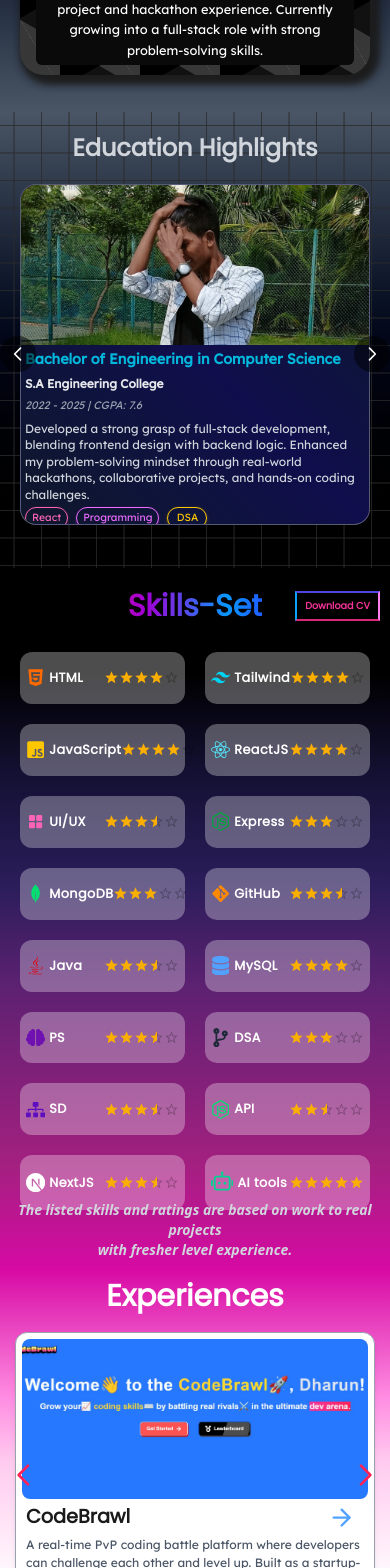
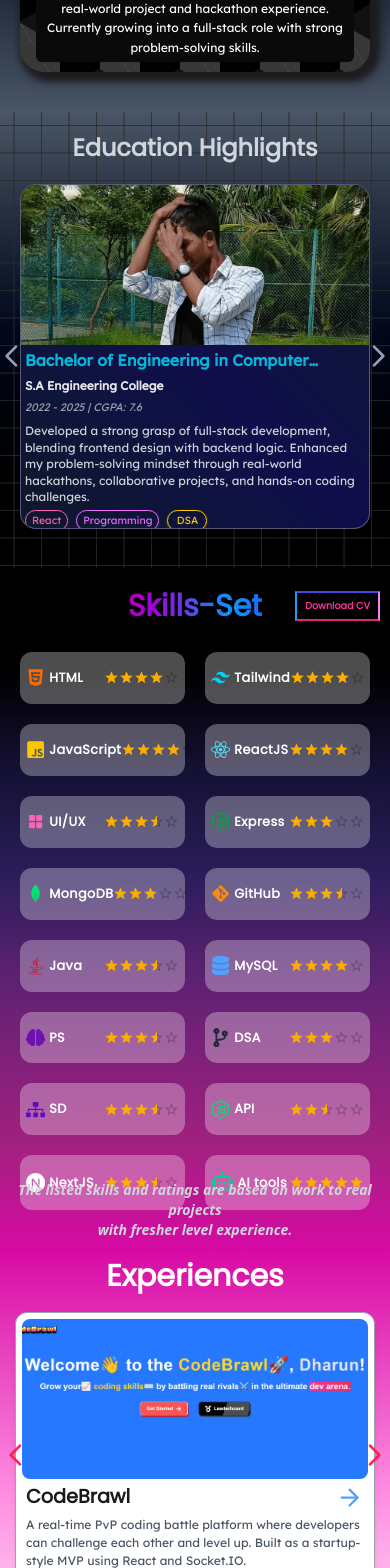
Before and after one commit to Dharunmarsh/Portfolio, a React (Vite) app: page / in a window 390 px wide. Shown: the part 432-2000 px from the top of the page. Built offline with nearby package versions, Linux system fonts and the light colour scheme; a web font is replaced by a local one.

Commit message:
your legendary commit message here

```diff
--- a/src/components/Article.jsx
+++ b/src/components/Article.jsx
@@ -40,7 +40,7 @@ const Article = ({ project }) => {
   return (
     <article className="group w-full
       max-w-[22.5rem] md:max-w-[24rem]
-      lg:max-w-[20rem] xl:max-w-[26rem]
+      lg:max-w-[20rem] xl:max-w-[23rem]
       h-auto rounded-xl p-1.5 border-[1.5px] border-gray-400
       cursor-pointer bg-white shadow-md transition-transform duration-300
       ease-in-out hover:scale-[1.03] hover:shadow-xl">
@@ -48,7 +48,7 @@ const Article = ({ project }) => {
       {/* Image */}
       <div className="w-full relative
         h-[160px] md:h-[160px]
-        lg:h-[150px] xl:h-[190px]
+        lg:h-[150px] xl:h-[170px]
         overflow-hidden rounded-lg bg-gray-50 flex items-center justify-center">
         <img
           loading='lazy'
@@ -62,7 +62,7 @@ const Article = ({ project }) => {
       <div className="flex flex-col gap-1 pt-1 flex-grow">
         <div className="flex justify-between px-1 bg-white items-center">
           <h1 className="text-[1.2rem] font-bold font-poppins text-[#1a1a1a]">{project.title}</h1>
-          <div className="rounded-full mr-2 w-7 h-7 lg:w-10 lg:h-10 text-blue-400 sm:text-black lg:p-1 flex items-center justify-center transition-all duration-500 ease-in-out group-hover:rotate-[-45deg] group-hover:bg-[#ffe6f9]">
+          <div className="rounded-full xl:mr-2 w-7 h-7 lg:w-10 lg:h-10 text-blue-400 sm:text-black lg:p-1 flex items-center justify-center transition-all duration-500 ease-in-out group-hover:rotate-[-45deg] group-hover:bg-[#ffe6f9]">
             <svg
               xmlns="http://www.w3.org/2000/svg"
               width="1.7em"
@@ -80,7 +80,7 @@ const Article = ({ project }) => {
           </div>
         </div>
 
-        <p className="text-[0.759rem] md:text-[0.766rem] lg:text-[0.69rem] xl:text-[0.90rem] text-gray-600 px-1 font-lexend">
+        <p className="text-[0.759rem] md:text-[0.766rem] lg:text-[0.69rem] xl:text-[0.80rem] text-gray-600 px-1 font-lexend">
           {project.summary}
         </p>
 
@@ -150,7 +150,7 @@ export default function ArticleCards() {
       const carousel = document.getElementById("carousell");
       carousel.scrollBy({ left: -carousel.offsetWidth, behavior: "smooth" });
     }}
-    className="absolute left-0 top-1/2 transform -translate-y-1/2 text-rose-500 p-2 rounded-full z-20"
+    className="absolute left-[-8px] top-1/2 transform -translate-y-1/2 text-rose-500 p-2 rounded-full z-20"
     aria-label="Previous"
   >
     <svg xmlns="http://www.w3.org/2000/svg" className="w-8 h-8 sm:w-6 sm:h-6" fill="none" viewBox="0 0 24 24" stroke="currentColor">
@@ -164,7 +164,7 @@ export default function ArticleCards() {
       const carousel = document.getElementById("carousell");
       carousel.scrollBy({ left: carousel.offsetWidth, behavior: "smooth" });
     }}
-    className="absolute right-[1px] top-1/2 transform -translate-y-1/2 hover:bg-black/70 text-rose-500 p-2 rounded-full z-20"
+    className="absolute right-[-8px] top-1/2 transform -translate-y-1/2 hover:bg-black/70 text-rose-500 p-2 rounded-full z-20"
     aria-label="Next"
   >
     <svg xmlns="http://www.w3.org/2000/svg" className="w-8 h-8 sm:w-6 sm:h-6" fill="none" viewBox="0 0 24 24" stroke="currentColor">
@@ -174,13 +174,14 @@ export default function ArticleCards() {
       </div>
 
       {/* Grid for desktop */}
-      <div className="hidden md:grid grid-cols-1 bg-red-600 md:grid-cols-2 lg:grid-cols-3 gap-0 py-2">
+        <div className="max-w-fit md:grid grid-cols-1 rounded md:grid-cols-2 xl:p-5 lg:grid-cols-3 xl:px-2 gap-8 lg:gap-5 xl:gap-10">
         {projectsData.map((project, i) => (
-          <div key={i} ref={addToRefs} className='w-full flex justify-center bg-amber-300 rounded-4xl '>
+          <div key={i} ref={addToRefs} className=' '>
             <Article project={project} />
           </div>
         ))}
       </div>
     </div>
+
   );
 }
--- a/src/components/Education.jsx
+++ b/src/components/Education.jsx
@@ -77,7 +77,7 @@ const AnimatedCard = ({ edu, index }) => {
   return (
     <div
       ref={cardRef}
-      className="max-h-[21.3rem] md:max-h-[22rem] sm:max-h-none aspect-[3/4] sm:aspect-auto flex flex-col md:flex-row w-full max-w-[90vw] sm:max-w-[28rem] md:max-w-[36rem] lg:max-w-[40rem]
+      className="max-h-[21.55rem] md:max-h-[22rem] sm:max-h-none aspect-[3/4] sm:aspect-auto flex flex-col md:flex-row w-full max-w-[90vw] sm:max-w-[28rem] md:max-w-[36rem] lg:max-w-[40rem]
         bg-gradient-to-bl from-[#0f172a] via-[#100d4c] to-[#0f172a] border border-white/30
         rounded-2xl md:rounded-3xl overflow-hidden transition-all duration-200
         hover:shadow-md"
@@ -96,7 +96,7 @@ const AnimatedCard = ({ edu, index }) => {
       {/* Right: Content */}
       <div className="w-full md:w-[65%] relative flex flex-col justify-between px-1 py-1 sm:px-1 md:py-2 md:px-2 gap-1">
         <div className="flex-1 space-y-1 md:space-y-1">
-          <h3 className="text-[0.90rem] font-lexend sm:text-base md:text-[0.93rem] lg:text-[0.99rem] xl:text-base text-cyan-500 font-semibold line-clamp-1">
+          <h3 className="text-[0.99rem] font-lexend sm:text-base md:text-[0.93rem] lg:text-[0.99rem] xl:text-base text-cyan-500 font-semibold line-clamp-1">
             {edu.title}
           </h3>
           <h2 className="text-[0.75rem] font-lexend md:text-xs lg:text-base font-lexend font-semibold text-gray-200 line-clamp-1">
@@ -152,10 +152,10 @@ const Education = () => {
       const carousel = document.getElementById("carousel");
       carousel.scrollBy({ left: -carousel.offsetWidth, behavior: "smooth" });
     }}
-    className="absolute left-0 top-1/2 transform -translate-y-1/2  bg-black/50  text-white p-2 rounded-full z-20"
+    className="absolute left-[-12px] top-1/2 transform -translate-y-1/2  text-slate-400 p-2 rounded-full z-20"
     aria-label="Previous"
   >
-    <svg xmlns="http://www.w3.org/2000/svg" className="w-5 h-5 sm:w-6 sm:h-6" fill="none" viewBox="0 0 24 24" stroke="currentColor">
+    <svg xmlns="http://www.w3.org/2000/svg" className="w-8 h-8 sm:w-6 sm:h-6" fill="none" viewBox="0 0 24 24" stroke="currentColor">
       <path strokeLinecap="round" strokeLinejoin="round" strokeWidth={2} d="M15 19l-7-7 7-7" />
     </svg>
   </button>
@@ -166,10 +166,10 @@ const Education = () => {
       const carousel = document.getElementById("carousel");
       carousel.scrollBy({ left: carousel.offsetWidth, behavior: "smooth" });
     }}
-    className="absolute right-[0px] top-1/2 transform -translate-y-1/2 bg-black/50 hover:bg-black/70 text-white p-2 rounded-full z-20"
+    className="absolute right-[-12px] top-1/2 transform -translate-y-1/2 text-slate-400 p-2 rounded-full z-20"
     aria-label="Next"
   >
-    <svg xmlns="http://www.w3.org/2000/svg" className="w-5 h-5 sm:w-6 sm:h-6" fill="none" viewBox="0 0 24 24" stroke="currentColor">
+    <svg xmlns="http://www.w3.org/2000/svg" className="w-8 h-8 sm:w-6 sm:h-6" fill="none" viewBox="0 0 24 24" stroke="currentColor">
       <path strokeLinecap="round" strokeLinejoin="round" strokeWidth={2} d="M9 5l7 7-7 7" />
     </svg>
   </button>
--- a/src/components/Exp.jsx
+++ b/src/components/Exp.jsx
@@ -5,7 +5,7 @@ export default function Exp() {
     <div className=' light-pink min-h-[40rem] xl:min-h-[45rem]'>
       <div className=''>
         <h1 className='text-3xl lg:text-5xl font-bold  py-2 text-white font-poppins text-center'><span className=''>Experiences</span></h1>
-        <div className=" flex py-0.5 md:p-3 lg:px-1 lg:py-2">
+        <div className=" flex py-0.5 md:p-3 lg:p-3">
           <Article />
         </div>
       </div>
--- a/src/components/Hero.jsx
+++ b/src/components/Hero.jsx
@@ -44,7 +44,7 @@ const Hero = () => {
 
   return (
     <section className="min-h-[30rem] md:min-h-[33rem] lg:min-h-[37rem] xl:min-h-[44.7rem] font-poppins text-white flex items-center sm:px-6 lg:px-12 p-5 bg-gradient-to-b from-black via-slate-950 to-gray-600">
-      <div className="container md:flex-row flex-col-reverse max-h-fit md:min-h-[28rem] lg:min-h-[33rem] xl:min-h-[40rem] flex items-center justify-between gap-0 md:gap-6 lg:gap-8 rounded-3xl mx-auto shadoww bg-opacity-30 p-2 md:px-6 lg:px-10">
+      <div className="container md:flex-row flex-col-reverse max-h-fit md:min-h-[28rem] lg:min-h-[33rem] xl:min-h-[40rem] flex items-center justify-between gap-0 md:gap-6 lg:gap-8 rounded-3xl mx-auto shadoww bg-opacity-30 p-2 md:px-6 lg:px-10 min-w-[80vh">
 
         {/* Text Content */}
         <div className="w-full md:w-3/5 flex flex-col gap-1 lg:gap-4 px-0 sm:px-1 py-0.5 sm:py-6 text-center md:text-left mx-auto md:mx-0">
@@ -59,8 +59,8 @@ const Hero = () => {
             Developer
           </h2>
 
-          <p id="summary" className="text-[0.8rem] opacity-0 md:text-[0.95rem] lg:text-lg xl:text-xl text-white bg-neutral-950 p-1 leading-relaxed font-lexend font-medium max-w-[95%] sm:max-w-[90%] md:translate-y-3 lg:translate-y-5 md:max-w-[37rem] mx-auto md:mx-0 rounded-md">
-            I'm a front-end developer fresher with a solid foundation in HTML, CSS, JavaScript, and React. I build clean, responsive UIs and have real-world project and hackathon experience. Currently growing into a full-stack role with strong problem-solving skills.
+          <p id="summary" className="text-[0.76rem] opacity-0 md:text-[0.95rem] lg:text-lg xl:text-xl text-white bg-neutral-950 p-1 leading-relaxed font-lexend font-medium max-w-[95%] sm:max-w-[90%] md:translate-y-3 lg:translate-y-5 md:max-w-[37rem] mx-auto md:mx-0 rounded-md">
+            I'm a front-end developer fresher with a solid foundation in HTML, CSS, JavaScript, and ReactJS. I build clean, scalable, responsive UIs and have real-world project and hackathon experience. Currently growing into a full-stack role with strong problem-solving skills.
           </p>
         </div>
 
--- a/src/components/Page.jsx
+++ b/src/components/Page.jsx
@@ -5,6 +5,6 @@ export default function Page() {
    <div class="page">
   <div class="margin"></div>
   <h2 className="text-3xl mb-5 select-none font-bold text-pink-500 tracking-wide font-script px-1 pb-1">Note Recap</h2>
-<p className='select-none font- '>While studying CSE, I built a solid foundation in programming and algorithms, then expanded into full stack development. Over time, I discovered my strength in frontend where design meets logic and now focus on creating clean,scalable, responsive web interfaces.</p></div>
+<p className='select-none'>While studying CSE, I built a solid foundation in programming and algorithms, then expanded into full stack development. Over time, I discovered my strength in frontend where design meets logic and now focus on creating clean,scalable, responsive web interfaces.</p></div>
   )
 }
--- a/src/components/Skillbox.css
+++ b/src/components/Skillbox.css
@@ -54,8 +54,8 @@
 /* === Progress Widths with Animation Delay === */
 .skill-per.html { width: 80%; animation-delay: 0.5s; }
 .skill-per.css { width: 30%; animation-delay: 0.5s; }
-.skill-per.javascript { width: 40%; animation-delay: 0.5s; }
-.skill-per.nodejs { width: 70%; animation-delay: 0.5s; }
+.skill-per.javascript { width: 70%; animation-delay: 0.5s; }
+.skill-per.nodejs { width: 60%; animation-delay: 0.5s; }
 
 /* === Keyframes for Animation === */
 @keyframes progress {
--- a/src/components/Skills.jsx
+++ b/src/components/Skills.jsx
@@ -44,7 +44,7 @@ const SkillList = () => {
       {/* Left Column */}
       <div className="w-full lg:w-[65%] xl:w-1/2 h-auto max-w-3xl md:px-6 md:pt-5 lg:px-4 lg:py-1 text-white pb-10 lg:pb-0">
         <div className="w-full flex items-center font-poppins p-2  pt-5 md:pt-1 lg:pb-0 lg:pt-0 lg:px-4">
-          <h1 className="text-3xl lg:text-4xl font-bold neon-text text-center mx-auto lg:-translate-y-3 ">Skills-Set</h1>
+          <h1 className="text-3xl lg:text-4xl font-bold neon-text text-center mx-auto xl:-translate-y-3 ">Skills-Set</h1>
           <button
             className="lg:hidden absolute right-2.5 text-[0.6rem] md:text-lg md:right-6 font-semibold px-2 py-1.5 md:p-2 border-2 text-pink-500 ml-auto"
             style={{
@@ -60,7 +60,7 @@ const SkillList = () => {
         </div>
 
         {/* Skills Grid */}
-        <div className="grid grid-cols-2 gap-5 sm:gap-4 md:gap-y-5 md:gap-x-7 pb-5 p-5">
+        <div className="grid grid-cols-2 gap-5 sm:gap-4 md:gap-y-5 md:gap-x-10 pb-0 p-5 ">
           {skills.map((skill) => (
             <div
               key={skill.id}
@@ -108,7 +108,7 @@ const SkillList = () => {
         </div>
 
         {/* Disclaimer for laptop */}
-        <p className="text-center hidden lg:block text-gray-200 italic lg:mb-3 xl:mb-0 lg:text-[0.9rem] xl:text-[1rem]">
+        <p className="text-center mt-4 hidden lg:block text-gray-200 italic lg:mb-3 xl:mb-0 lg:text-[0.9rem] xl:text-[1rem]">
           The listed skills and ratings are based on work to a real projects with fresher level experience.
         </p>
       </div>
```
